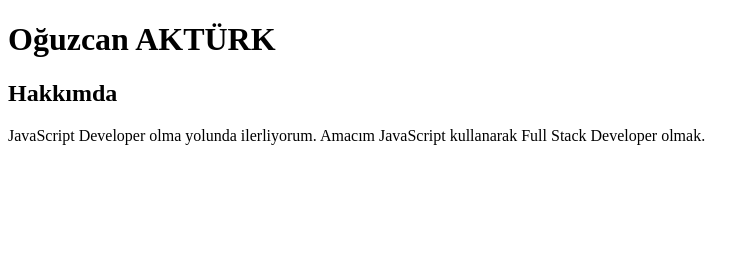
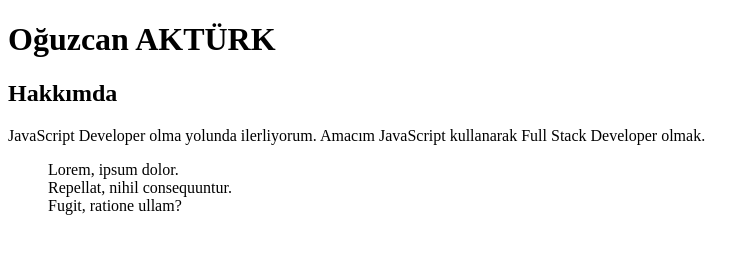
Before and after one commit to oguzakturk/kodluyoruzilkrepo, a plain HTML site: page index2.html in a window 1280 px wide. Shown: the whole page, without its empty margins (0-755 px from the left). Drawn offline with Linux system fonts and the light colour scheme.

Commit message:
Patika.dev Front-End Patikası HTML Dersi Ödev-1

```diff
--- a/index2.html
+++ b/index2.html
@@ -20,6 +20,12 @@
         JavaScript Developer olma yolunda ilerliyorum. Amacım JavaScript kullanarak Full Stack Developer olmak.
     </p>
 
+    <ol style="list-style-type: none;">
+        <li>Lorem, ipsum dolor.</li>
+        <li>Repellat, nihil consequuntur.</li>
+        <li>Fugit, ratione ullam?</li>
+    </ol>
+
 </body>
 
 </html>
```
